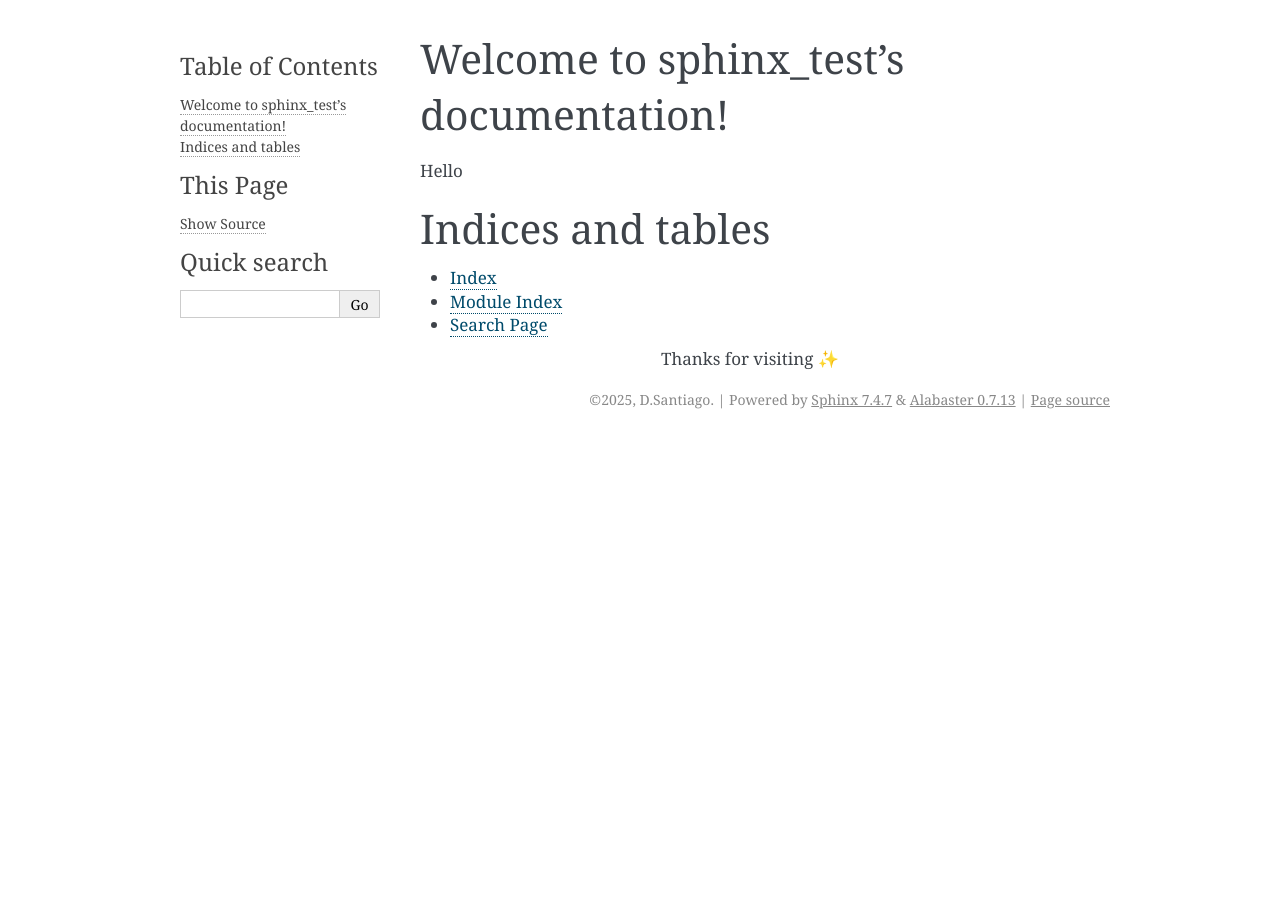
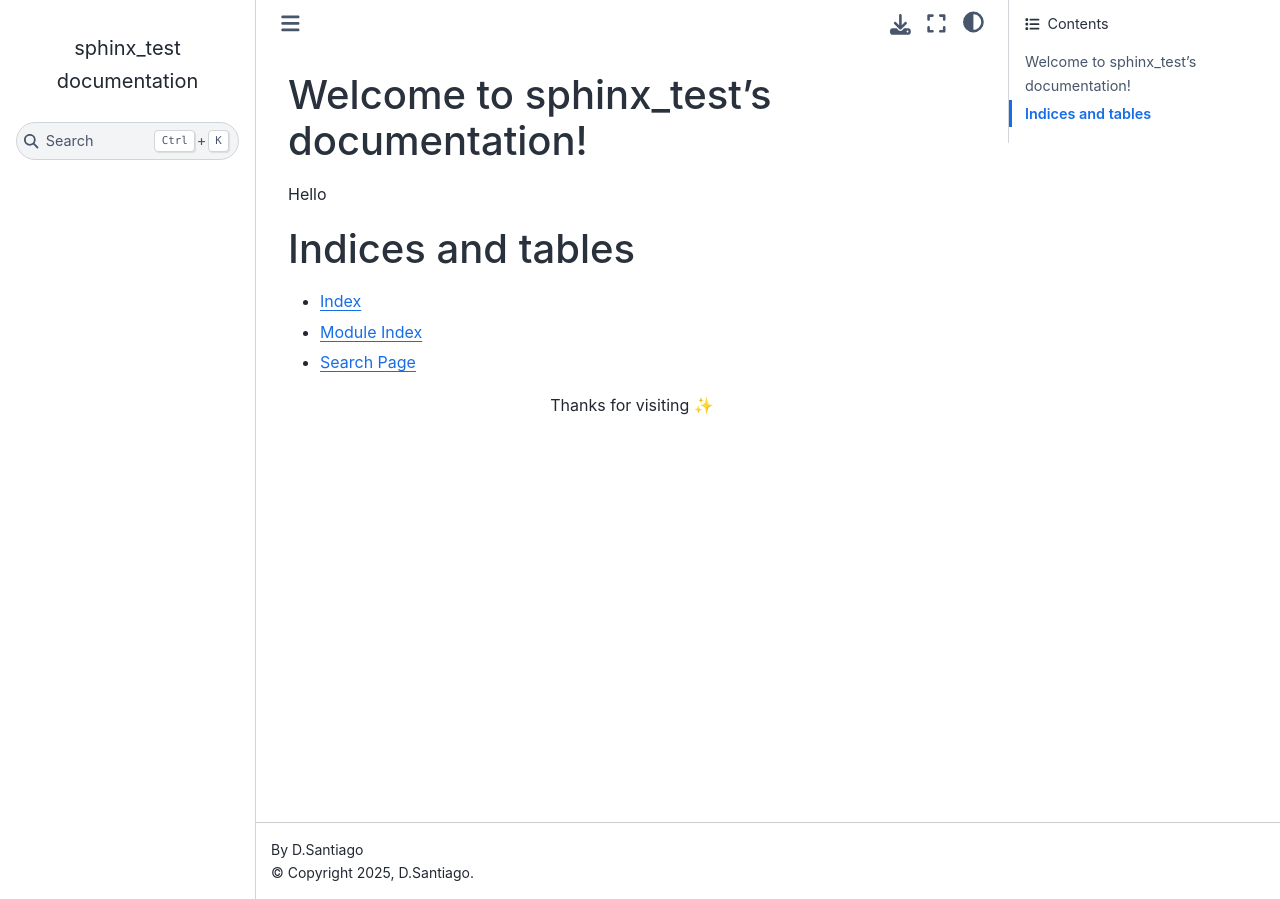
Before and after one commit to quantgirluk/sphinx_site, a Sphinx documentation site: the page built from docs/source/index.rst, in a window 1280 px wide. Built offline with Sphinx 7.4.7 and the Sphinx Book theme 1.1.4, drawn with Linux system fonts in a browser that asks for light colours; pages that are not in the unit, such as notebooks, are missing from menus.

Commit message:
Update conf.py

```diff
--- a/docs/source/conf.py
+++ b/docs/source/conf.py
@@ -55,7 +55,7 @@ exclude_patterns = []
 # The theme to use for HTML and HTML Help pages.  See the documentation for
 # a list of builtin themes.
 #
-html_theme = 'alabaster'
+html_theme = 'sphinx_book_theme'
 
 # Add any paths that contain custom static files (such as style sheets) here,
 # relative to this directory. They are copied after the builtin static files,
@@ -70,5 +70,9 @@ sphinx_gallery_conf = {
     'gallery_dirs': ['auto_examples'],  # path to where to save gallery generated output
 }
 
+myst_enable_extensions = [
+    "amsmath",  # for environments like \begin{align}
+    "dollarmath"  # for $ and $$ math syntax
+]
 
 mathjax_path = "https://cdn.jsdelivr.net/npm/mathjax@3/es5/tex-mml-chtml.js"
```
